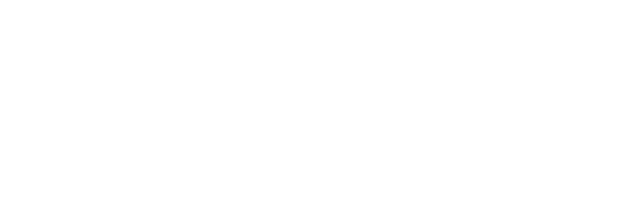
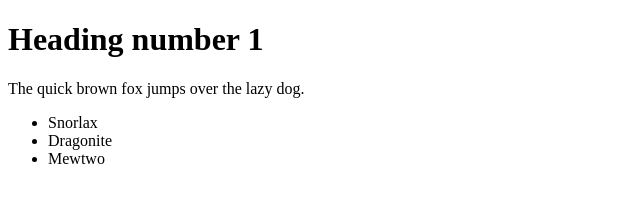
Before and after one commit to hieijuan/tut-git-clone, a plain HTML site: page index.html in a window 1280 px wide. Shown: the whole page, without its empty margins (0-640 px from the left). Drawn offline with Linux system fonts and the light colour scheme.

Commit message:
Update index html content

```diff
--- a/index.html
+++ b/index.html
@@ -6,6 +6,12 @@
     <title>Tut Git Clone</title>
 </head>
 <body>
-
+    <h1>Heading number 1</h1>
+    <p>The quick brown fox jumps over the lazy dog.</p>
+    <ul>
+        <li>Snorlax</li>
+        <li>Dragonite</li>
+        <li>Mewtwo</li>
+    </ul>
 </body>
 </html>
```
